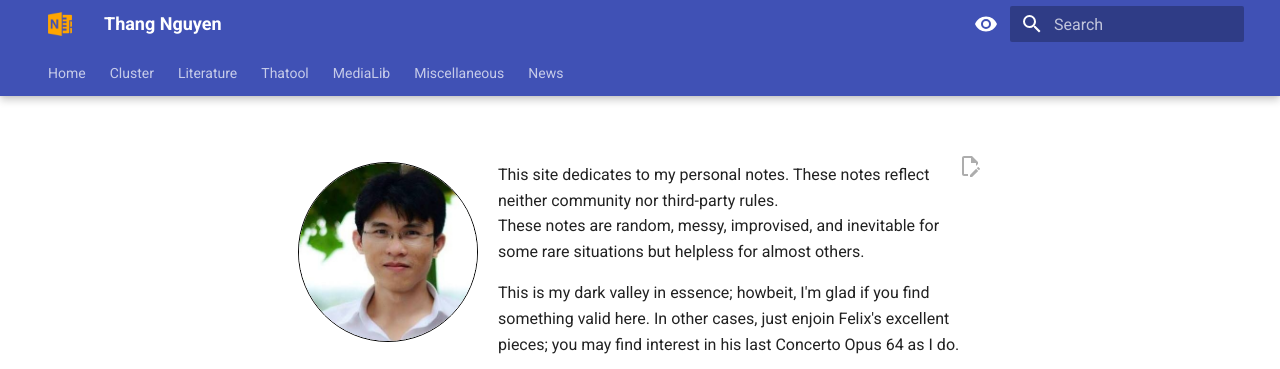
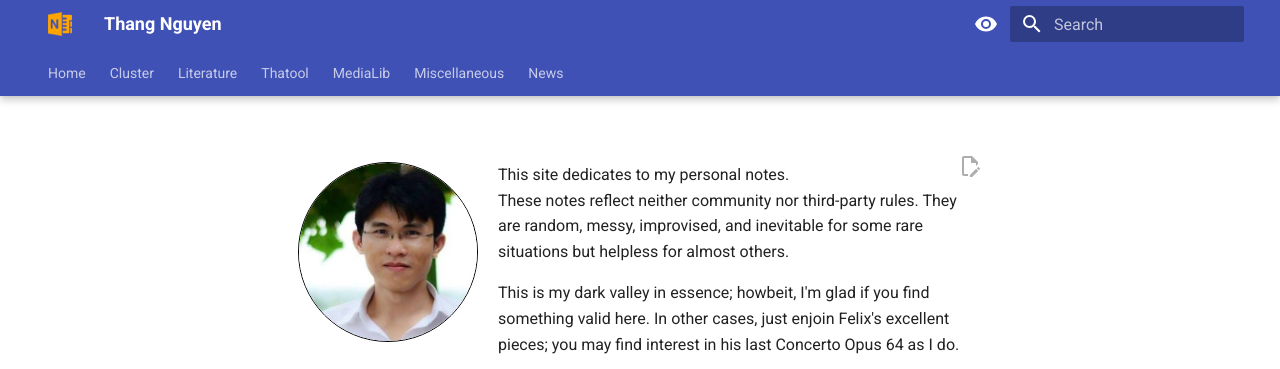
Before and after one commit to thangckt/thangckt.github.io, an MkDocs documentation site: the page built from docs/index.md, in a window 1280 px wide, cut to the strip 0-369 px from the top of the page. Built offline with MkDocs 1.6.1 and Material for MkDocs 9.7.7, drawn with Linux system fonts in a browser that asks for light colours; the version menu is left out.

Commit message:
Update index.md

```diff
--- a/docs/index.md
+++ b/docs/index.md
@@ -32,8 +32,8 @@ else:
 
 <!-- <img src="./1images/monkey.png" style="float:left; margin-right:20px" width="190" /> -->
 <img src="./1images/thang_pic.jpg" style="border-radius:50%; border: 0.1px solid black; float:left; margin-right:20px" width="180" />
-This site dedicates to my personal notes. These notes reflect neither community nor third-party rules. <br>
-These notes are random, messy, improvised, and inevitable for some rare situations but helpless for almost others.
+This site dedicates to my personal notes. <br>
+These notes reflect neither community nor third-party rules. They are random, messy, improvised, and inevitable for some rare situations but helpless for almost others.
 
 This is my dark valley in essence; howbeit, I'm glad if you find something valid here. In other cases, just enjoin Felix's excellent pieces; you may find interest in his last Concerto Opus 64 as I do.
 <br>
```
